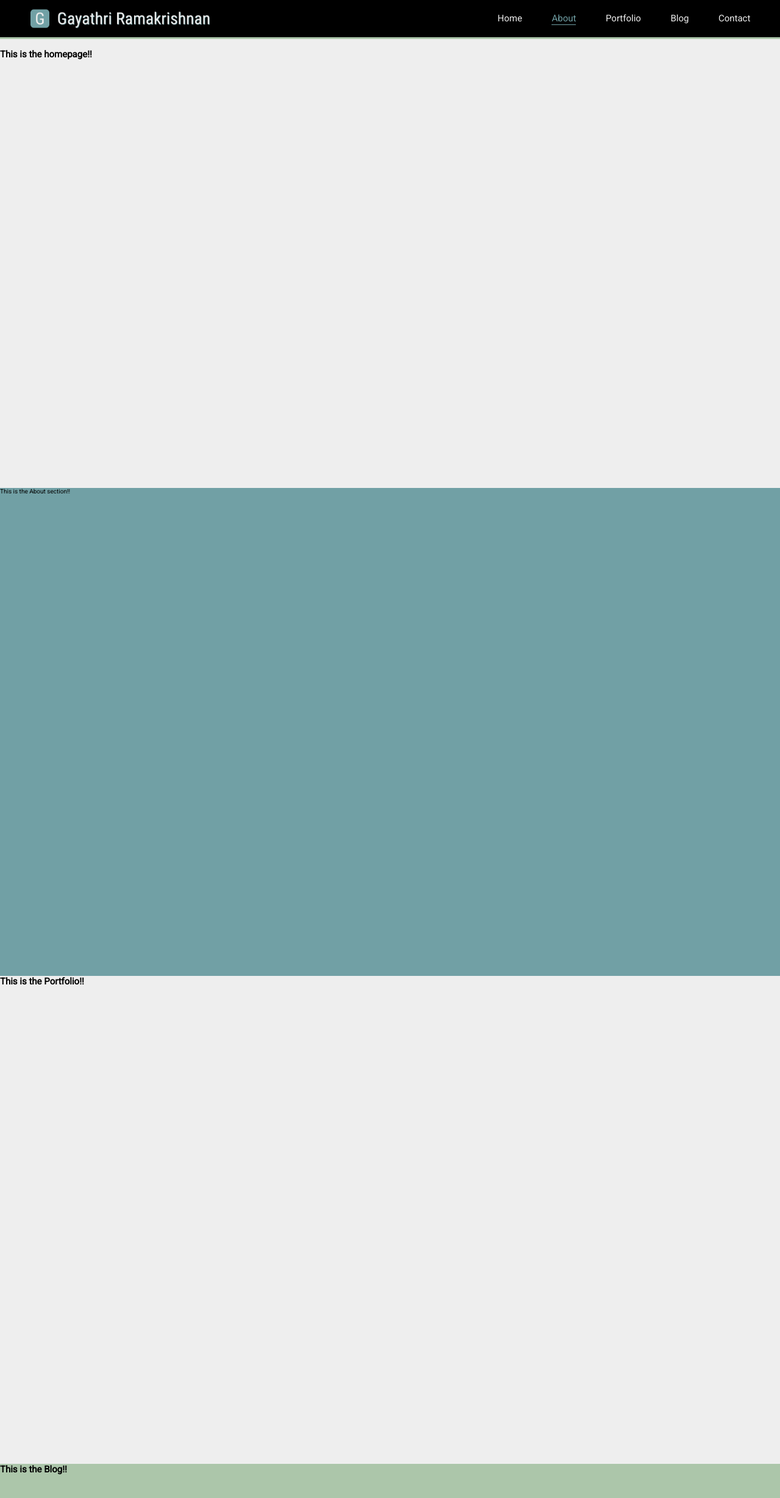
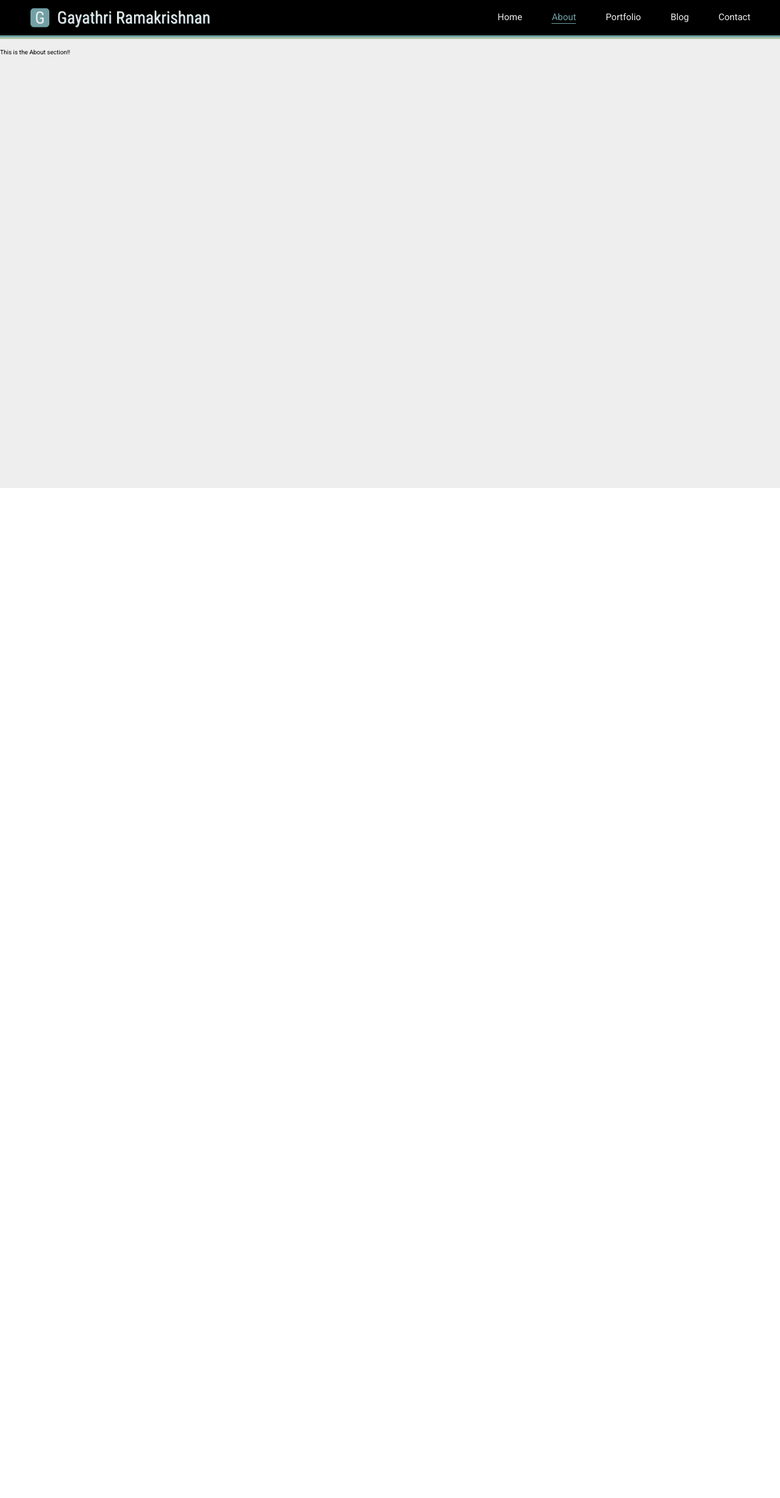
Before and after one commit to G3-Code/g3-portfolio, a React (Create React App) app in the folder client/: page /about in a window 1280 px wide. Shown: the top 2456 px of the page at 61% size. After the commit the page ends 800 px from the top, so only its background shows below. Built offline with nearby package versions, Linux system fonts and the light colour scheme.

Commit message:
Corrected the colors for burger

```diff
--- a/client/src/components/App.js
+++ b/client/src/components/App.js
@@ -4,17 +4,18 @@ import Banner from "./Banner";
 import About from "./About";
 import Portfolio from "./Portfolio";
 import Blog from "./Blog";
-import { BrowserRouter as Router } from "react-router-dom";
+import { BrowserRouter as Router, Route } from "react-router-dom";
 import "../style/style.css";
 
 function App() {
   return (
     <Router>
+      <Route exact path="/" component={Banner} />
+      <Route path="/banner" component={Banner} />
+      <Route path="/about" component={About} />
+      <Route path="/portfolio" component={Portfolio} />
+      <Route path="/blog" component={Blog} />
       <Nav />
-      <Banner />
-      <About />
-      <Portfolio />
-      <Blog />
     </Router>
   );
 }
--- a/client/src/components/Nav.js
+++ b/client/src/components/Nav.js
@@ -32,7 +32,7 @@ class Nav extends React.Component {
             <img className="logo" src={ImgLogo} alt="logo" />
           </div>
           <div className="right">
-            <NavLink to="/home" className="nav-items">
+            <NavLink to="/banner" className="nav-items">
               Home
             </NavLink>
             <NavLink to="/about" className="nav-items">
--- a/client/src/style/about.css
+++ b/client/src/style/about.css
@@ -1,3 +1,7 @@
-#about {
-  background-color: #71a0a5;
+.about-area {
+  width: 100vw;
+  height: 100vh;
+  position: relative;
+  padding-top: 10vh;
+  background-color: #eeeeee;
 }
--- a/client/src/style/banner.css
+++ b/client/src/style/banner.css
@@ -3,8 +3,5 @@
   height: 100vh;
   position: relative;
   padding-top: 10vh;
-}
-
-#banner {
   background-color: #eeeeee;
 }
--- a/client/src/style/blog.css
+++ b/client/src/style/blog.css
@@ -1,3 +1,7 @@
-#blog {
-  background-color: #acc6aa;
+.blog-area {
+  width: 100vw;
+  height: 100vh;
+  position: relative;
+  padding-top: 10vh;
+  background-color: #eeeeee;
 }
--- a/client/src/style/nav.css
+++ b/client/src/style/nav.css
@@ -16,6 +16,7 @@ nav {
   height: 100%;
   justify-content: space-between;
   align-items: center;
+  border-bottom: 3px solid #71a0a5;
 }
 
 .left {
@@ -91,7 +92,7 @@ nav {
     height: 50vh;
     width: 15rem;
     top: 8vh;
-    background-color: #eeeeee;
+    background-color: black;
     display: flex;
     flex-direction: column;
     align-items: center;
@@ -114,7 +115,6 @@ nav {
     opacity: 0;
   }
   .navbar-subcontainer {
-    border: 0px solid red;
     justify-content: space-around;
   }
 }
--- a/client/src/style/portfolio.css
+++ b/client/src/style/portfolio.css
@@ -1,3 +1,7 @@
-#portfolio {
+.portfolio-area {
+  width: 100vw;
+  height: 100vh;
+  position: relative;
+  padding-top: 10vh;
   background-color: #eeeeee;
 }
```
